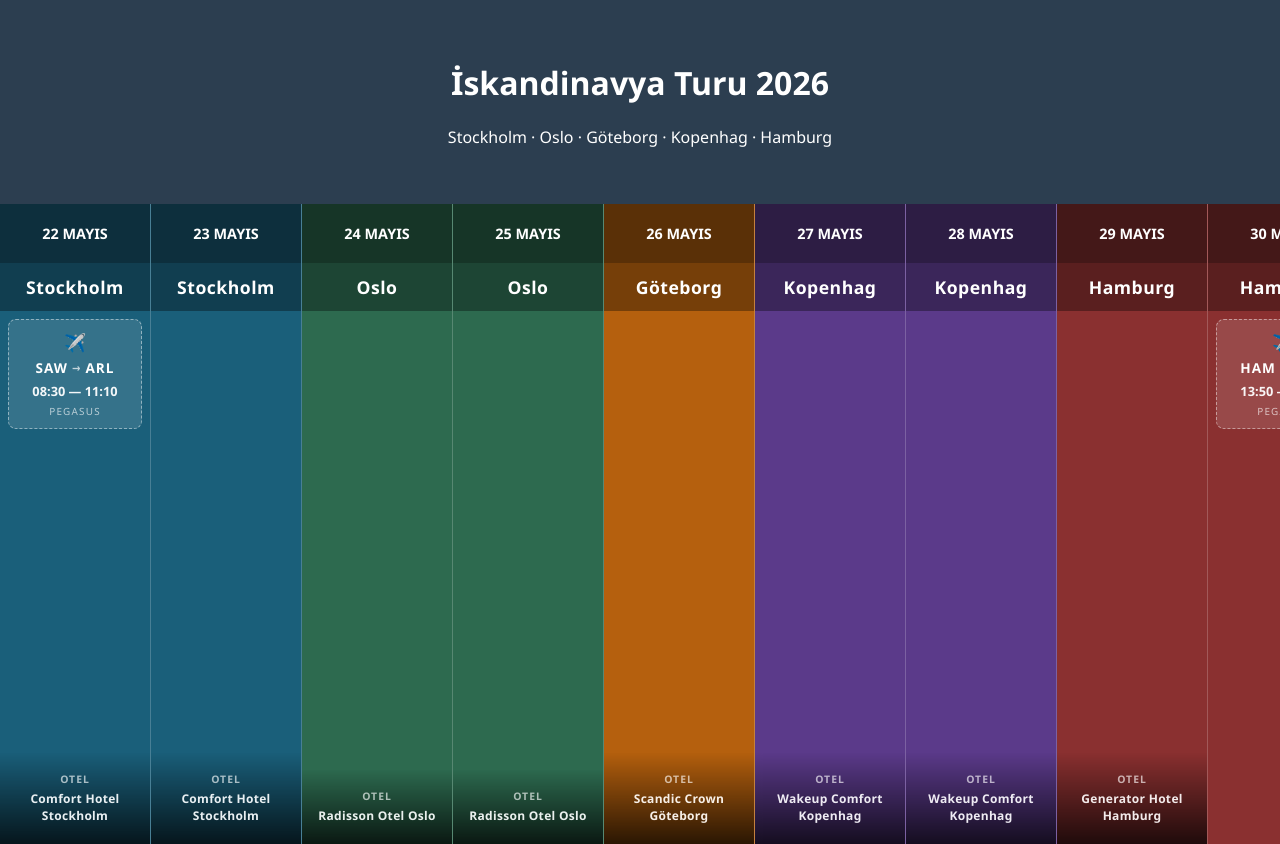
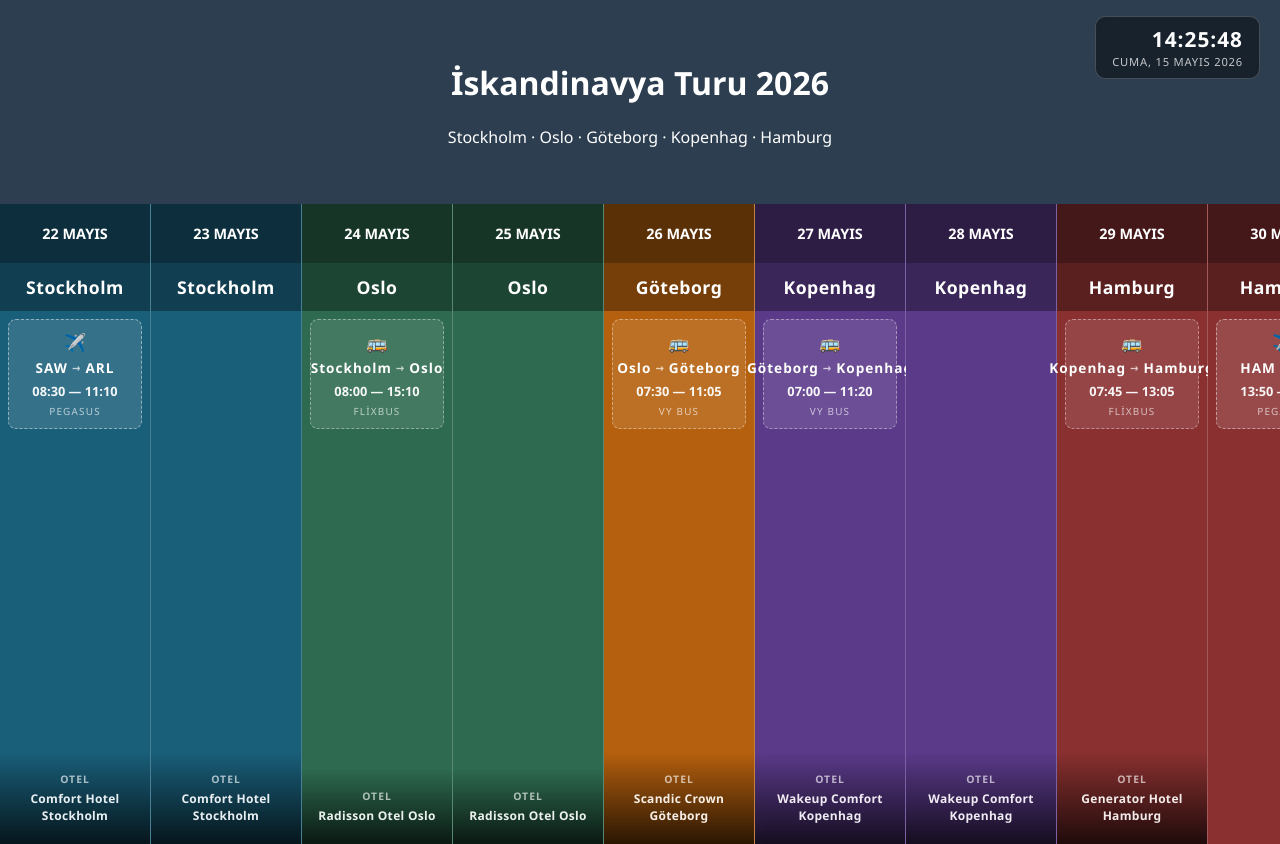
Before and after one commit to Emrelyus/scandinaviaTour, a plain HTML site: page index.html in a window 1280 px wide. Drawn offline with Linux system fonts and the light colour scheme.

Commit message:
feat: add bus travel details and a real-time clock widget to the tour page

```diff
--- a/index.html
+++ b/index.html
@@ -3,7 +3,7 @@
 <head>
     <meta charset="UTF-8">
     <meta name="viewport" content="width=device-width, initial-scale=1.0">
-    <title>9 Günlük Rüya Turu</title>
+    <title>9 Gün İskandinavya</title>
     <style>
         body {
             font-family: 'Segoe UI', Tahoma, Geneva, Verdana, sans-serif;
@@ -144,6 +144,53 @@
             opacity: 0.65;
         }
 
+        /* Otöbüs Bilgisi */
+        .bus-box {
+            margin: 8px 8px 0;
+            padding: 10px 8px;
+            background: rgba(255,255,255,0.1);
+            border: 1px dashed rgba(255,255,255,0.4);
+            border-radius: 8px;
+            text-align: center;
+            font-size: 0.72rem;
+        }
+
+        .bus-box .bus-icon {
+            font-size: 1.1rem;
+            display: block;
+            margin-bottom: 4px;
+        }
+
+        .bus-box .bus-route {
+            font-size: 0.85rem;
+            font-weight: 700;
+            letter-spacing: 1px;
+            display: flex;
+            align-items: center;
+            justify-content: center;
+            gap: 4px;
+        }
+
+        .bus-box .bus-route .arrow {
+            font-size: 0.7rem;
+            opacity: 0.7;
+        }
+
+        .bus-box .bus-times {
+            margin-top: 5px;
+            font-size: 0.8rem;
+            font-weight: 600;
+            opacity: 0.95;
+        }
+
+        .bus-box .bus-airline {
+            margin-top: 4px;
+            font-size: 0.62rem;
+            text-transform: uppercase;
+            letter-spacing: 1.2px;
+            opacity: 0.65;
+        }
+
         /* Hover Efekti: Üzerine gelince genişler */
         .day-column:hover {
             flex: 1.5;
@@ -161,9 +208,43 @@
                 border-bottom: 1px solid white;
             }
         }
+
+        /* Sağ Üst Saat & Tarih */
+        .clock-widget {
+            position: fixed;
+            top: 16px;
+            right: 20px;
+            background: rgba(0, 0, 0, 0.45);
+            backdrop-filter: blur(8px);
+            border: 1px solid rgba(255,255,255,0.2);
+            border-radius: 10px;
+            padding: 8px 16px;
+            color: white;
+            text-align: right;
+            z-index: 999;
+            line-height: 1.4;
+        }
+
+        .clock-widget .clock-time {
+            font-size: 1.3rem;
+            font-weight: 700;
+            letter-spacing: 1px;
+        }
+
+        .clock-widget .clock-date {
+            font-size: 0.7rem;
+            opacity: 0.75;
+            text-transform: uppercase;
+            letter-spacing: 0.8px;
+        }
     </style>
 </head>
 <body>
+
+<div class="clock-widget">
+    <div class="clock-time" id="clock-time">00:00:00</div>
+    <div class="clock-date" id="clock-date">--</div>
+</div>
 
 <div class="header">
     <h1>İskandinavya Turu 2026</h1>
@@ -199,6 +280,16 @@
     <div class="day-column city-oslo">
         <div class="date-box">24 MAYIS</div>
         <div class="location-box">Oslo</div>
+        <div class="bus-box">
+            <span class="bus-icon">🚌</span>
+            <div class="bus-route">
+                <strong>Stockholm</strong>
+                <span class="arrow">→</span>
+                <strong>Oslo</strong>
+            </div>
+            <div class="bus-times">08:00 &mdash; 15:10</div>
+            <div class="bus-airline">Flixbus</div>
+        </div>
         <div class="hotel-box"><span>Otel</span>Radisson Otel Oslo</div>
     </div>
 
@@ -213,6 +304,16 @@
     <div class="day-column city-goteborg">
         <div class="date-box">26 MAYIS</div>
         <div class="location-box">Göteborg</div>
+        <div class="bus-box">
+            <span class="bus-icon">🚌</span>
+            <div class="bus-route">
+                <strong>Oslo</strong>
+                <span class="arrow">→</span>
+                <strong>Göteborg</strong>
+            </div>
+            <div class="bus-times">07:30 &mdash; 11:05</div>
+            <div class="bus-airline">Vy Bus</div>
+        </div>
         <div class="hotel-box"><span>Otel</span>Scandic Crown Göteborg</div>
     </div>
 
@@ -220,6 +321,16 @@
     <div class="day-column city-kopenhag">
         <div class="date-box">27 MAYIS</div>
         <div class="location-box">Kopenhag</div>
+        <div class="bus-box">
+            <span class="bus-icon">🚌</span>
+            <div class="bus-route">
+                <strong>Göteborg</strong>
+                <span class="arrow">→</span>
+                <strong>Kopenhag</strong>
+            </div>
+            <div class="bus-times">07:00 &mdash; 11:20</div>
+            <div class="bus-airline">Vy Bus</div>
+        </div>
         <div class="hotel-box"><span>Otel</span>Wakeup Comfort Kopenhag</div>
     </div>
 
@@ -234,6 +345,16 @@
     <div class="day-column city-hamburg">
         <div class="date-box">29 MAYIS</div>
         <div class="location-box">Hamburg</div>
+        <div class="bus-box">
+            <span class="bus-icon">🚌</span>
+            <div class="bus-route">
+                <strong>Kopenhag</strong>
+                <span class="arrow">→</span>
+                <strong>Hamburg</strong>
+            </div>
+            <div class="bus-times">07:45 &mdash; 13:05</div>
+            <div class="bus-airline">Flixbus</div>
+        </div>
         <div class="hotel-box"><span>Otel</span>Generator Hotel Hamburg</div>
     </div>
 
@@ -255,4 +376,28 @@
 </div>
 
 </body>
+
+<script>
+    const DAYS_TR = ['Pazar','Pazartesi','Salı','Çarşamba','Perşembe','Cuma','Cumartesi'];
+    const MONTHS_TR = ['Ocak','Şubat','Mart','Nisan','Mayıs','Haziran',
+                       'Temmuz','Ağustos','Eylül','Ekim','Kasım','Aralık'];
+
+    function updateClock() {
+        const now = new Date();
+        const h = String(now.getHours()).padStart(2,'0');
+        const m = String(now.getMinutes()).padStart(2,'0');
+        const s = String(now.getSeconds()).padStart(2,'0');
+        document.getElementById('clock-time').textContent = `${h}:${m}:${s}`;
+
+        const day   = DAYS_TR[now.getDay()];
+        const date  = now.getDate();
+        const month = MONTHS_TR[now.getMonth()];
+        const year  = now.getFullYear();
+        document.getElementById('clock-date').textContent = `${day}, ${date} ${month} ${year}`;
+    }
+
+    updateClock();
+    setInterval(updateClock, 1000);
+</script>
+
 </html>
```
